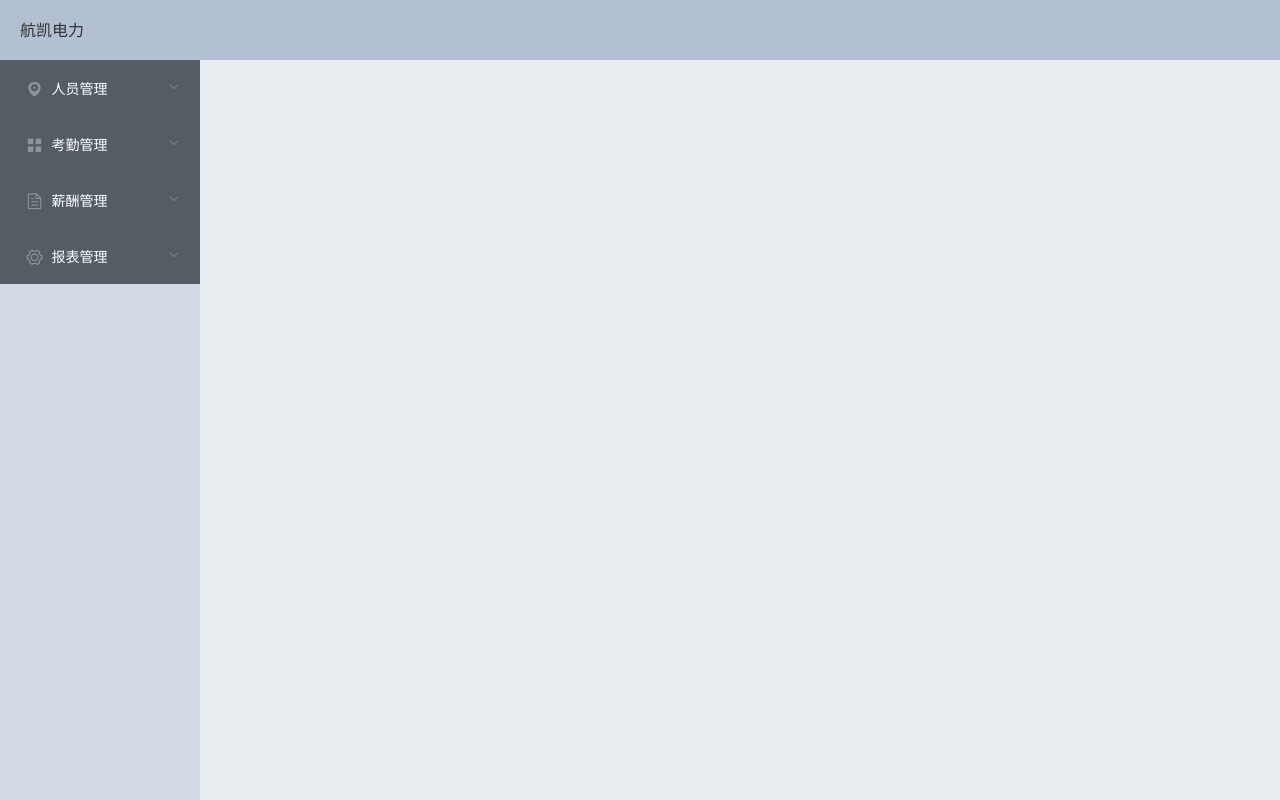
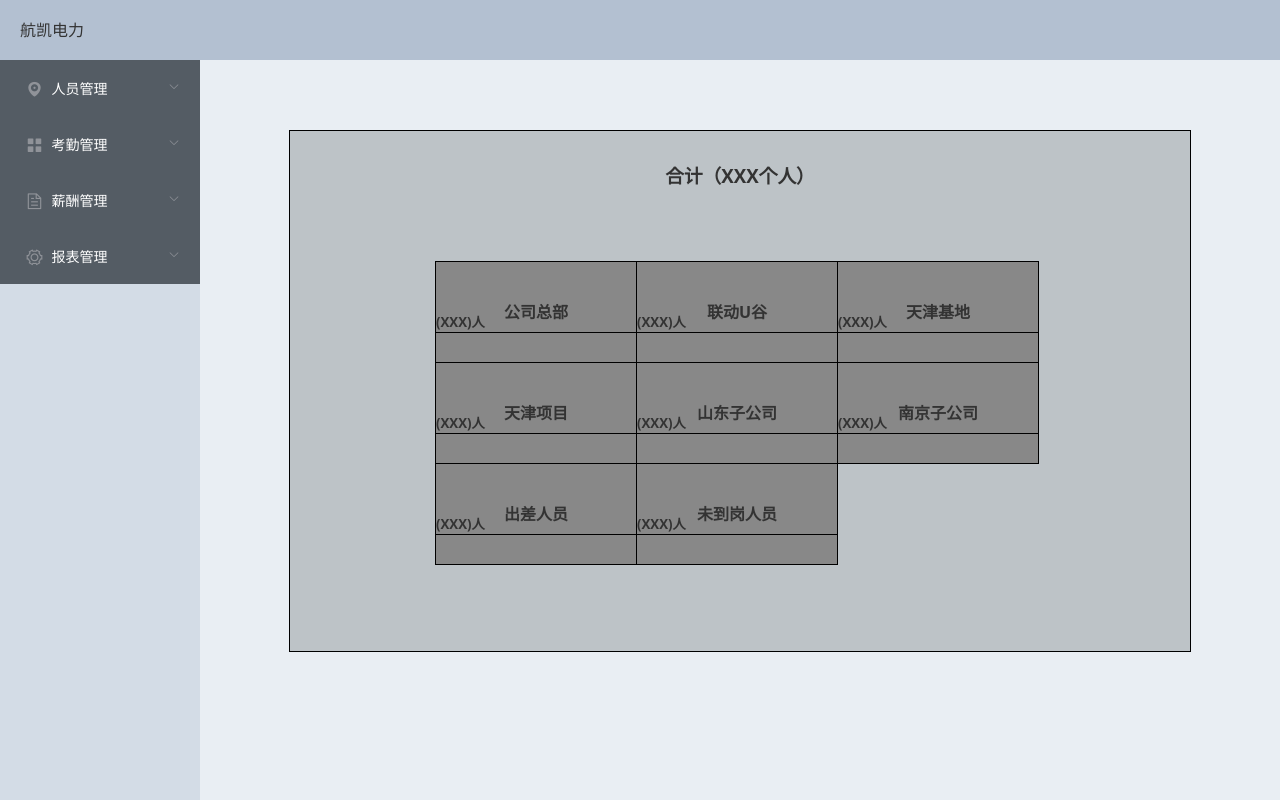
Before and after one commit to lishaobo931019/renshiworking, a Vue app: page /#/home/Staffdaystatistics in a window 1280 px wide. Built offline with nearby package versions, Linux system fonts and the light colour scheme.

Commit message:
添加日统计

```diff
--- a/src/components/Staffdaystatistics.vue
+++ b/src/components/Staffdaystatistics.vue
@@ -1,8 +1,272 @@
 <template>
+	<div>
+		<div id="outbox">
+			<span id="zuoshangjiao">&nbsp;&nbsp;公司总部</span>
+			<h3>合计（XXX个人）</h3>
+			<!---->
+			<!---->
+			<div id="yincangliebiao">
+				<ul id="firstlist">
+					<li>工号</li>
+					<li>姓名</li>
+					<li>工作内容</li>
+					<li>操作</li>
+				</ul>
+				<!---->
+				<!--列表数据-->
+				<ul class="detiallist">
+					<li class="list-list">1001</li>
+					<li class="list-list">曹操</li>
+					<li class="list-list">接待</li>
+					<li class="list-list">
+						<b class="yidong">移动</b>
+						<b id="mingxi">历史明细</b>
+					</li>
+				</ul>
+				<ul class="detiallist">
+					<li class="list-list">1001</li>
+					<li class="list-list">曹操</li>
+					<li class="list-list">接待</li>
+					<li class="list-list">
+						<b class="yidong">移动</b>
+						<b id="mingxi">历史明细</b>
+					</li>
+				</ul>
+				<ul class="detiallist">
+					<li class="list-list">1001</li>
+					<li class="list-list">曹操</li>
+					<li class="list-list">接待</li>
+					<li class="list-list">
+						<b class="yidong">移动</b>
+						<b id="mingxi">历史明细</b>
+					</li>
+				</ul>
+				<ul class="detiallist">
+					<li class="list-list">1001</li>
+					<li class="list-list">曹操</li>
+					<li class="list-list">接待</li>
+					<li class="list-list">
+						<b class="yidong">移动</b>
+						<b id="mingxi">历史明细</b>
+					</li>
+				</ul>
+				<ul class="detiallist">
+					<li class="list-list">1001</li>
+					<li class="list-list">曹操</li>
+					<li class="list-list">接待</li>
+					<li class="list-list">
+						<b class="yidong">移动</b>
+						<b id="mingxi">历史明细</b>
+					</li>
+				</ul>
+				<ul class="detiallist">
+					<li class="list-list">1001</li>
+					<li class="list-list">曹操</li>
+					<li class="list-list">接待</li>
+					<li class="list-list">
+						<b class="yidong">移动</b>
+						<b id="mingxi">历史明细</b>
+					</li>
+				</ul>
+				<ul class="detiallist">
+					<li class="list-list">1001</li>
+					<li class="list-list">曹操</li>
+					<li class="list-list">接待</li>
+					<li class="list-list">
+						<b class="yidong">移动</b>
+						<b id="mingxi">历史明细</b>
+					</li>
+				</ul>
+
+
+
+			</div>
+
+
+
+			<div id="personbox2">
+				<ul class="list">
+					<li @click="tanchu">
+						<h4>公司总部</h4>
+						<h5>(XXX)人</h5>
+					</li>
+					<li>
+						<h4>联动U谷</h4>
+						<h5>(XXX)人</h5>
+					</li>
+					<li>
+						<h4>天津基地</h4>
+						<h5>(XXX)人</h5>
+					</li>
+					<li>
+						<h4>天津项目</h4>
+						<h5>(XXX)人</h5>
+					</li>
+					<li>
+						<h4>山东子公司</h4>
+						<h5>(XXX)人</h5>
+					</li>
+					<li>
+						<h4>南京子公司</h4>
+						<h5>(XXX)人</h5>
+					</li>
+					<li>
+						<h4>出差人员</h4>
+						<h5>(XXX)人</h5>
+					</li>
+					<li>
+						<h4>未到岗人员</h4>
+						<h5>(XXX)人</h5>
+					</li>
+				</ul>
+			</div>
+
+		</div>
+	</div>
 </template>
 
 <script>
+	export default{
+		data(){
+			return{
+
+			}
+		},
+		methods:{
+			tanchu(ev){
+				console.log(1);
+				var yincangliebiao = document.getElementById("yincangliebiao");
+				yincangliebiao.style.visibility = "visible";
+				var evt = ev || event;
+			    evt.stopPropagation();
+				document.addEventListener("click",function(){
+					console.log(111111111)
+			        yincangliebiao.style.visibility = "hidden";
+			    });
+			    var oUl = document.getElementById('yincangliebiao');
+			    oUl.addEventListener('click',function(event){
+			    	event=event||window.event;
+			        event.stopPropagation();
+			    })
+			}
+		}
+	}
 </script>
 
 <style>
+	/*外层div*/
+*{
+	margin: 0;
+	padding: 0;
+	list-style: none;
+}
+#outbox{
+		width: 900px;
+		min-height: 500px;
+		border:1px solid #000000;
+		margin: 50px auto;
+		background: #BDC3C7;
+		position: relative;
+		padding-bottom: 20px;
+	}
+#zuoshangjiao{
+		visibility: hidden;
+		display: block;
+		height: 20px;
+	}
+h3{
+	text-align: center;
+	height: 50px;
+	line-height: 50px;
+	/*border: 1px solid red;*/
+}
+h4{
+	text-align: center;
+	height: 50px;
+	line-height: 100px;
+}
+h5{
+	text-align: center;
+	height: 50px;
+	line-height: 60px;
+}
+#personbox2{
+	width: 700px;
+	height: 350px;
+	/*border: 1px solid #000000;*/
+	margin:30px auto;
+	position: relative;
+}
+#personbox2 .list{
+	width:610px;
+	height: 300px;
+	position:absolute;
+	top:30px;
+	left: 45px;
+}
+
+#personbox2 .list li{
+	width:200px;
+	height: 100px;
+	float:left;
+	border:1px solid #000000;
+	list-style: none;
+	background: #888888;
+	border-right: 0;
+	border-top: 0;
+}
+#personbox2 .list li:nth-child(3),#personbox2 .list li:nth-child(6),#personbox2 .list li:nth-child(8){
+	border-right: 1px solid #000000;
+}
+#personbox2 .list li:nth-child(1),#personbox2 .list li:nth-child(2),#personbox2 .list li:nth-child(3){
+	border-top: 1px solid #000000;
+}
+/*隐藏列表*/
+#yincangliebiao{
+	width: 700px;
+	height: 60px;
+	border: 1px solid #000000;
+	margin:10px auto;
+	position: absolute;
+	left: 95px;
+	visibility: hidden;
+}
+#yincangliebiao #firstlist{
+	width: 700px;
+	height: 60px;
+	line-height: 60px;
+	background: black;
+	/*opacity: 0.9;*/
+	z-index: 999;
+	position: relative;
+	color:white;
+}
+#yincangliebiao #firstlist li{
+	float: left;
+	width:25%;
+	text-align: center;
+	line-height: 60px;
+}
+#yincangliebiao .detiallist{
+	width: 700px;
+	min-height: 60px;
+	line-height: 60px;
+	z-index: 999;
+	position: relative;
+	color:white;
+	/*border:1px solid #4A77D4*/
+}
+#yincangliebiao .detiallist .list-list{
+	float: left;
+	width:25%;
+	text-align: center;
+	line-height: 60px;
+	background: #080808;
+	opacity: 0.9;
+}
+.yidong,#mingxi{
+	color: #00B7EE;
+	text-decoration: none;
+	cursor: pointer
+}
 </style>
```
